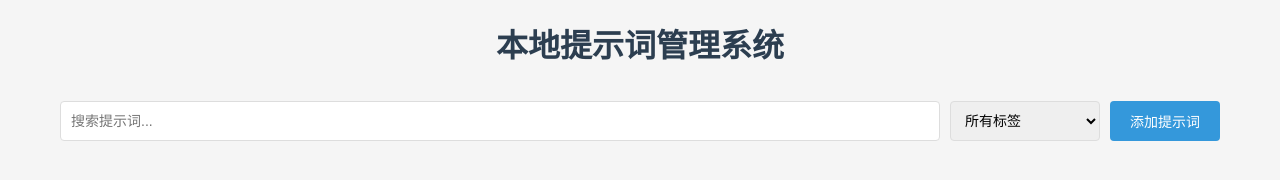
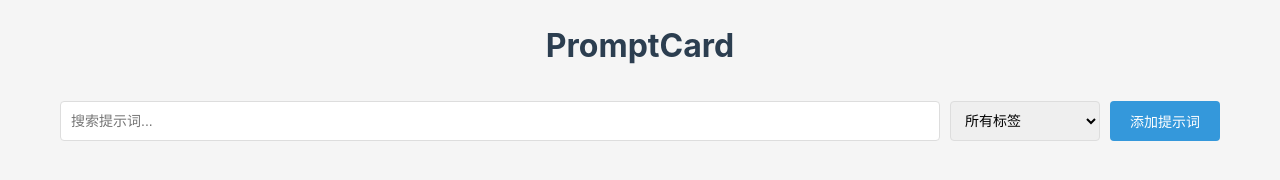
Before and after one commit to zhaochj/PromptCard, a website: page public/index.html in a window 1280 px wide. Drawn offline with Linux system fonts and the light colour scheme; no server answers.

Commit message:
更新项目名称为PromptCard

```diff
--- a/package.json
+++ b/package.json
@@ -1,7 +1,7 @@
 {
-  "name": "prompt-manager",
+  "name": "promptcard",
   "version": "1.0.0",
-  "description": "本地提示词管理系统",
+  "description": "PromptCard - 本地提示词管理系统",
   "main": "server.js",
   "scripts": {
     "start": "node server.js",
--- a/public/index.html
+++ b/public/index.html
@@ -1,9 +1,9 @@
 <!DOCTYPE html>
 <html lang="zh-CN">
 <head>
-  <meta charset="UTF-8">
-  <meta name="viewport" content="width=device-width, initial-scale=1.0">
-  <title>本地提示词管理系统</title>
+    <meta charset="UTF-8">
+    <meta name="viewport" content="width=device-width, initial-scale=1.0">
+    <title>PromptCard</title>
   <style>
     * {
       margin: 0;
@@ -241,7 +241,7 @@
 </head>
 <body>
   <div class="container">
-    <h1>本地提示词管理系统</h1>
+    <h1>PromptCard</h1>
 
     <div class="search-container">
       <input type="text" class="search-input" placeholder="搜索提示词..." id="searchInput">
```
Also changed, not shown: README.md, 1 other file.
